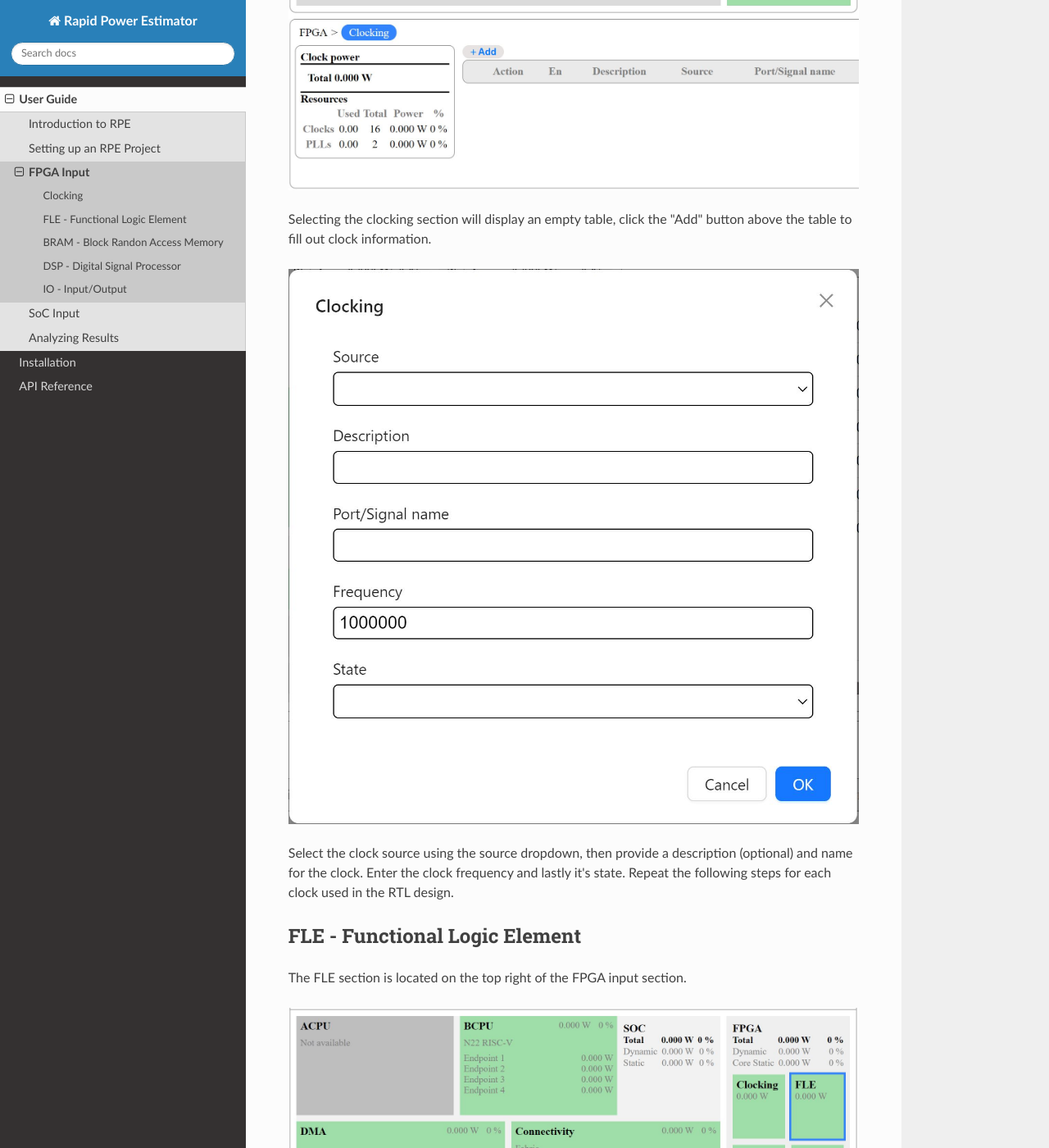
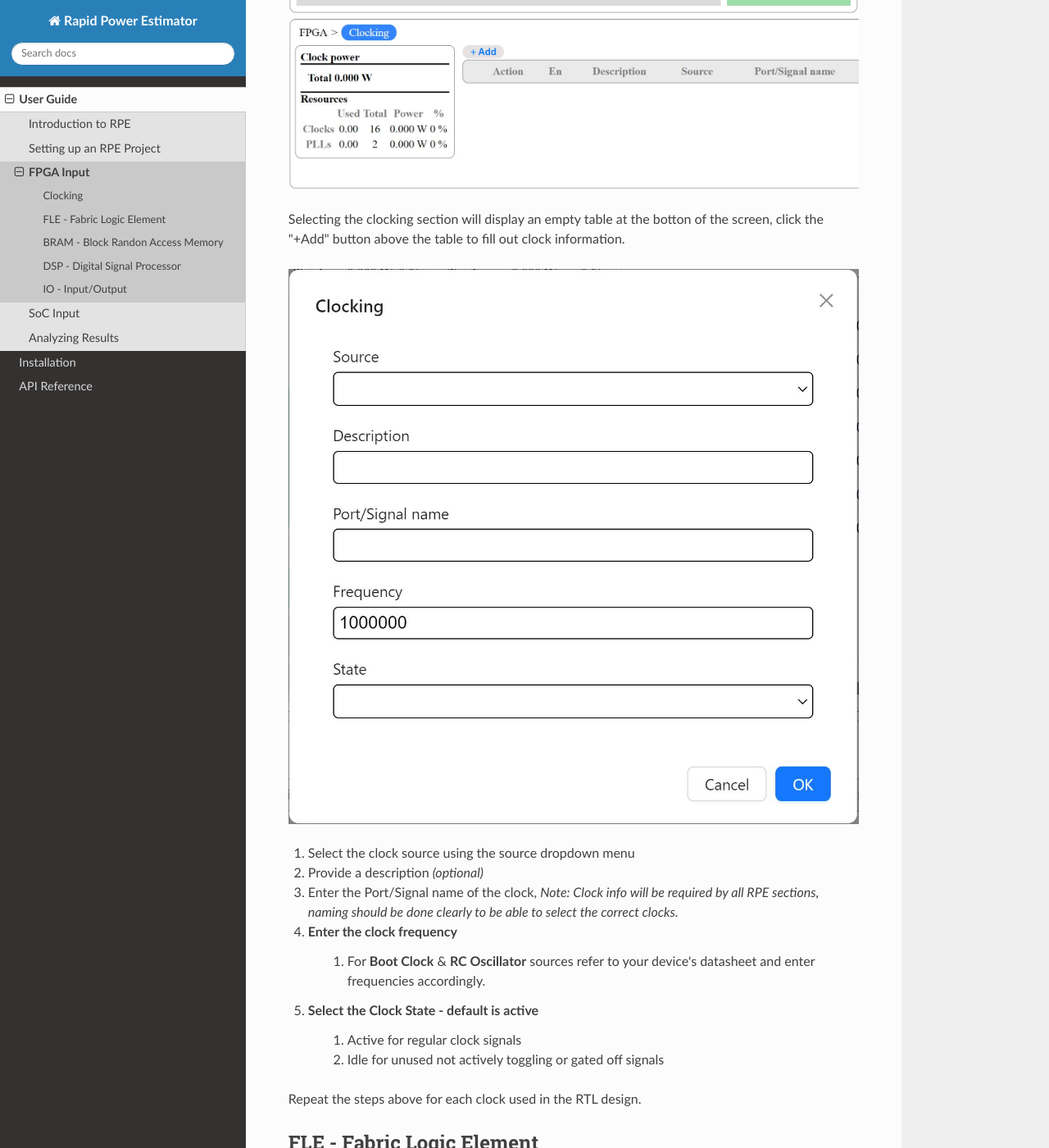
Before and after one commit to os-fpga/rapid_power_estimator, a Sphinx documentation site: the page built from docs/source/user_guide/FPGA_index.rst, in a window 1280 px wide and 1400 px high, scrolled down 885 px. Shown: the whole window at 82% size. Built offline with Sphinx 7.4.7 and the Read the Docs theme 3.1.0, drawn with Linux system fonts in a browser that asks for light colours; some of the changed text lies outside the part shown.

Commit message:
Modified FPGA input content to explicity mention fields and their defaults.

```diff
--- a/docs/source/user_guide/FPGA_index.rst
+++ b/docs/source/user_guide/FPGA_index.rst
@@ -14,25 +14,42 @@
 The clocking section is located on the top left of the FPGA input section.
 
 .. image:: figures/FPGA-figures-clocking-clocking_selected.JPG
-
-Selecting the clocking section will display an empty table, click the "Add" button above the table to fill out clock information.
+Selecting the clocking section will display an empty table at the botton of the screen, click the "+Add" button above the table to fill out clock information.
 
 .. image:: figures/FPGA-figures-clocking-input_clock_info.JPG
 
-Select the clock source using the source dropdown, then provide a description (optional) and name for the clock. Enter the clock frequency and lastly it's state. Repeat the following steps for each clock used in the RTL design.
+1. Select the clock source using the source dropdown menu
+2. Provide a description *(optional)*
+3. Enter the Port/Signal name of the clock, *Note: Clock info will be required by all RPE sections, naming should be done clearly to be able to select the correct clocks.*
+4. Enter the clock frequency
+    #. For **Boot Clock** & **RC Oscillator** sources refer to your device's datasheet and enter frequencies accordingly.
+5. Select the Clock State - default is **active**
+    #. Active for regular clock signals
+    #. Idle for unused not actively toggling or gated off signals
 
-FLE - Functional Logic Element
+Repeat the steps above for each clock used in the RTL design.
+
+FLE - Fabric Logic Element
 ###############################
 
 The FLE section is located on the top right of the FPGA input section.
 
 .. image:: figures/FPGA-figures-FLE-FLE_selected.JPG
 
-Selecting the FLE section displays an empty table, click the "Add" button above the table to fill out the FLE info.
+Selecting the FLE section displays an empty table at the botton of the screen, click the "+Add" button above the table to fill out the FLE info.
 
 .. image:: figures/FPGA-figures-FLE-input_FLE_info.JPG
 
-Enter the no. of LUTs & flip-flops, then select the main clock from the clock dropdown. Lastly enter toggle rate, glitch factor and clock enable rate.
+1. Enter the name of your RTL module from your project's hierarchial view. *Note: You can leave this blank if you are providing FLE info for the entire design at once.*
+2. Enter the no. of LUTs
+3. Enter the no. of flip-flops
+4. Click on the clock dropdown, select the main clock responsible for running the design.
+5. Enter toggle rate - Industry standard default is **12.5%**
+6. Select glitch factor - default is **typical**
+    #. Typical - Default option, for standard designs.
+    #. Fast - For designs with high switching activity or complex logic.
+    #. Very Fast - For high performance designs with high-frequency logic or heavy use of pipelining.
+7. Enter clock enable rate - Inudustry standard default is **50.0%**
 
 BRAM - Block Randon Access Memory
 ##################################
@@ -47,9 +64,15 @@
 
 .. image:: figures/FPGA-figures-BRAM-input_BRAM_ports_info.JPG
 
-Select the type of BRAM used on the RTL design, then the no. of that type of BRAM used.
-
-Next fill out the read & write ports info. For each, select the clock, enter port width and senter write enable, read enable as well as toggle rates.
+1. Provide a name to label the BRAM function within the hierarchy (optional)
+2. Select the type of BRAM used in the RTL design
+3. Enter the no. of this type of BRAM used in the design
+4. Enter Port A-White & Port B-Read info based on the type of BRAM selected
+    #. Clock - Select the clock which will be used to drive the BRAM Port
+    #. width - Enter BRAM's channel width, default is **16**
+    #. Write enable - Select based on BRAM type, default is **50% for SDP port A**
+    #. Read enable - Select based on BRAM type, default is **50% for SDP port B**
+    #. Toggle Rate - Industry standard default is **12.5%**
 
 DSP - Digital Signal Processor
 ###############################
@@ -62,7 +85,15 @@
 
 .. image:: figures/FPGA-figures-DSP-input_DSP_info.JPG
 
-Ener the no. of DSP multipliers used, select the DSP's mode, enter channel width for all inputs, select a clock, then select the pipeline type and enter toggle rate.
+1. Provide a name to label the DSP function within the hierarchy (optional)
+2. Enter the no. of DSP multipliers
+3. Select the DSP's mode from the dropdown menu
+4. Enter channel width for DSP inputs, *Note: The DSP Block is 20x18*
+     #. Input-A width must be between **1 & 20**
+     #. Input-B width must be between **1 & 18**
+5. Select a clock to drive the DSP
+6. Select the pipeline type
+7. Enter toggle rate - Industry standard default is **12.5%**
 
 IO - Input/Output
 ##################
@@ -77,4 +108,28 @@
 
 .. image:: figures/FPGA-figures-IO-input_IO_info2.JPG
 
-Enter I/O port name, bus width, select clock, enter duty cycle, select IO direction & standard, drive strength (current in Amperes), slew rate, differential termination, pullup/pulldown resistors, data type, enter input enable rate, output enable rate, select synchronization & enter toggle rate
+1. Provide an IO port name
+2. Enter the IO's bus width
+3. Select main RTL clock to drive the IO
+4. Enter duty cycle - Inudustry standard default is **50.0%**
+5. Select IO direction
+    #. Input
+    #. Output
+    #. Open-Drain
+    #. Bi-Directional
+6. Select IO standard - **LVCMOS 1.8v (HR)** as default
+7. Select drive strength - current the output buffer can supply to drive a signal through the connected load
+8. Select slew rate - how quickly the output signal transitions between logic levels
+    #. Fast - for high-speed signals
+    #. Slow - for lower power designs
+9.  Turn differential termination on/off - **off** as default
+10. Select pullup/pulldown resistors - **None** as default
+11. Select data type - default is **SDR**
+     #. SDR (Single Data Rate)
+     #. DDR (Double Data Rate)
+     #. Clock
+     #. Asynchronus
+12. Enter input enable rate - default is **50%** for inputs
+13. Enter output enable rate - default is **50%** for outputs
+14. select synchronization option - default is **none** for signals that are already clocked and don't cross domains
+15. Enter toggle rate - Industry standard default is **12.5%**
```
